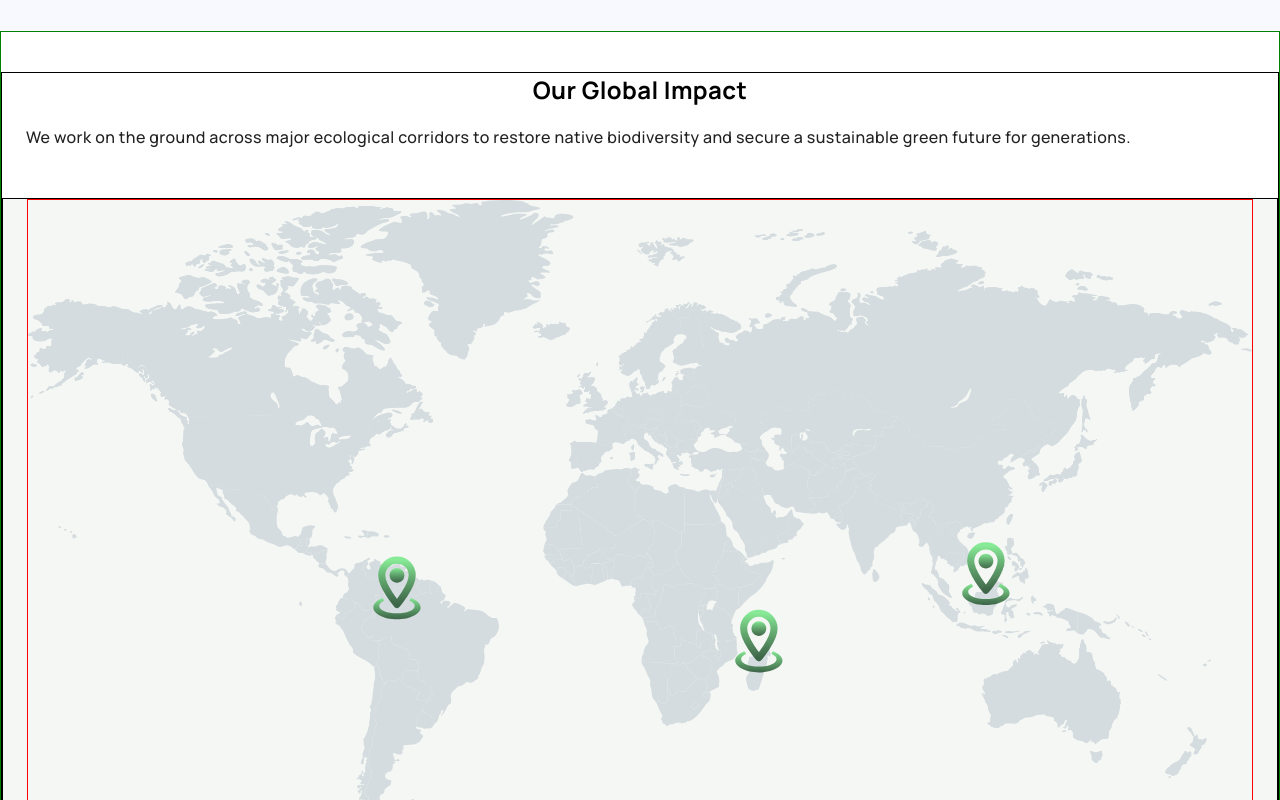
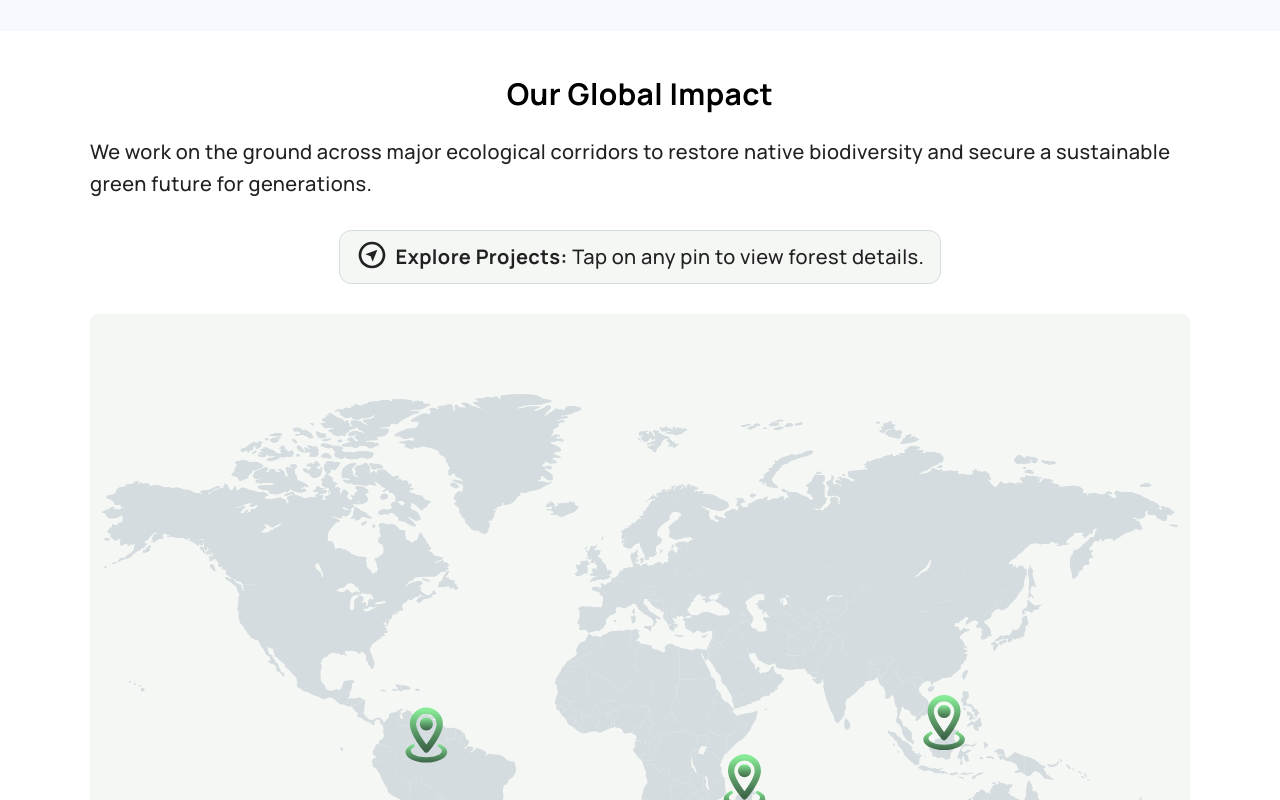
Before and after one commit to banuaggun/landing-page, a React (Vite) app: page / in a window 1280 px wide. Shown: the part 3800-4600 px from the top of the page. Built offline with nearby package versions, Linux system fonts and the light colour scheme.

Commit message:
feat(ui): optimize interactive map for all screen sizes and hover states

```diff
--- a/src/components/impact/Impact.jsx
+++ b/src/components/impact/Impact.jsx
@@ -1,51 +1,53 @@
-import React, { useState } from 'react';
-import './impact.css';
-import './impact-fonts.css';
-import WorldMap from './WorldMap';
-import MapCard from './MapCard';
+import React, { useState } from "react";
+import "./impact.css";
+import "./impact-fonts.css";
+import WorldMap from "./WorldMap";
+import MapCard from "./MapCard";
 
 const Impact = () => {
-  // Hangi projenin detayının açılacağını tutan state (null, 'amazon', 'madagascar', 'borneo')
   const [activeProject, setActiveProject] = useState(null);
 
-  // Bölgelerin içerik ve metrik verileri (Figma'da kelime kelime eşitlediğimiz harika metinler)
   const projectsData = {
     amazon: {
       title: "Amazon Rainforest Restoration",
-      story: "The Amazon is crucial for global climate stability but faces severe deforestation. Through this initiative, we partner with local communities to plant native trees and restore vital ecosystems.",
-      image: "amazon-panorama.jpg", // Resim adlarını klasörünüze göre güncellersiniz
-      metrics: { time: "3 Years", seeds: "450K", target: "1M" }
+      story:
+        "The Amazon is crucial for global climate stability but faces severe deforestation. Through this initiative, we partner with local communities to plant native trees and restore vital ecosystems.",
+      image: "amazon-panorama.jpg",
+      metrics: { time: "3 Years", seeds: "450K", target: "1M" },
     },
     madagascar: {
       title: "Madagascar Ecosystems",
-      story: "Madagascar has lost over ninety percent of its original forests. We plant endemic trees to rebuild these unique, isolated habitats and protect endangered wildlife through active local community work.",
+      story:
+        "Madagascar has lost over ninety percent of its original forests. We plant endemic trees to rebuild these unique, isolated habitats and protect endangered wildlife through active local community work.",
       image: "madagascar-panorama.jpg",
-      metrics: { time: "2 Years", seeds: "180K", target: "500K" }
+      metrics: { time: "2 Years", seeds: "180K", target: "500K" },
     },
     borneo: {
       title: "Borneo Forest Rescue",
-      story: "Destructive deforestation has heavily fragmented Borneo’s ancient rainforests. We plant native trees along critical river corridors to reconnect wildlife habitats, restore biodiversity, and stop soil erosion.",
+      story:
+        "Destructive deforestation has heavily fragmented Borneo’s ancient rainforests. We plant native trees along critical river corridors to reconnect wildlife habitats, restore biodiversity, and stop soil erosion.",
       image: "borneo-panorama.jpg",
-      metrics: { time: "5 Years", seeds: "820K", target: "1.5M" }
-    }
+      metrics: { time: "5 Years", seeds: "820K", target: "1.5M" },
+    },
   };
 
   return (
     <section className="impact-section">
       <div className="impact-container">
-        {/* Figma'da belirlediğimiz o şık üst başlık alanı */}
         <div className="impact-header">
-          <h2 className='fonts-header-sub'>Our Global Impact</h2>
-          <p className='fonts-body'>
-            We work on the ground across major ecological corridors to restore native
-            biodiversity and secure a sustainable green future for generations.
+          <h2 className="fonts-header-sub">Our Global Impact</h2>
+          <p className="fonts-body">
+            We work on the ground across major ecological corridors to restore
+            native biodiversity and secure a sustainable green future for
+            generations.
           </p>
         </div>
 
-        {/* Dünya Haritası ve Pinlerin olduğu bileşen */}
-        <WorldMap setActiveProject={setActiveProject} activeProject={activeProject} />
+        <WorldMap
+          setActiveProject={setActiveProject}
+          activeProject={activeProject}
+        />
 
-        {/* Eğer bir projeye tıklandıysa, haritanın bittiği hizada (veya üstünde) açılacak kart */}
         {activeProject && (
           <MapCard
             project={projectsData[activeProject]}
--- a/src/components/impact/WorldMap.jsx
+++ b/src/components/impact/WorldMap.jsx
@@ -1,23 +1,22 @@
-import React from 'react';
-import exploreIcon from '../../assets/global-impact/explore-icon.svg';
-import { Map } from './Map';
-import './impact.css';
+import React from "react";
+import exploreIcon from "../../assets/global-impact/explore-icon.svg";
+import { Map } from "./Map";
+import "./impact.css";
 
 const WorldMap = ({ setActiveProject }) => {
   return (
     <div className="map-wrapper">
-      <div className="map-area">
-
-        <Map className="map-image" onPinClick={setActiveProject} />
-      </div>
-
       <div className="mobile-map-guide">
         <div className="guide-icon-wrapper">
           <img src={exploreIcon} alt="Explore" />
         </div>
-        <p>
-          <strong>Explore Projects:</strong> Tap on any pin to view forest details.
+        <p className="fonts-body">
+          <strong>Explore Projects:</strong> Tap on any pin to view forest
+          details.
         </p>
+      </div>
+      <div className="map-area">
+        <Map className="map-image" onPinClick={setActiveProject} />
       </div>
     </div>
   );
--- a/src/components/impact/impact-fonts.css
+++ b/src/components/impact/impact-fonts.css
@@ -1,20 +1,61 @@
-.impact-header h2{
-    color:var(--header-color);
+.impact-header h2 {
+  color: var(--header-color);
   text-align: center;
 }
 
-.impact-header p{
+.impact-header p,
+.mobile-map-guide p {
   color: var(--text-color);
   text-align: left;
 }
 
-@media (max-width:480px){
-    .impact-header h2{
+@media (max-width: 480px) {
+  .impact-header h2 {
     font-size: 25px;
     line-height: 38px;
   }
-    .impact-header p{
+  .impact-header p {
+    font-size: 18px;
+    line-height: 30px;
+  }
+  .mobile-map-guide p {
+    font-size: 16px;
+    line-height: 26px;
+  }
+}
+
+@media (min-width: 481px) and (max-width: 1200px) {
+  .impact-header h2 {
+    font-size: 30px;
+    line-height: 45px;
+  }
+  .impact-header p,
+  .mobile-map-guide p {
     font-size: 18px;
     line-height: 30px;
   }
 }
+
+@media (min-width: 1201px) and (max-width: 1400px) {
+  .impact-header h2 {
+    font-size: 30px;
+    line-height: 45px;
+  }
+  .impact-header p,
+  .mobile-map-guide p {
+    font-size: 20px;
+    line-height: 32px;
+  }
+}
+
+@media (min-width: 1401px) {
+  .impact-header h2 {
+    font-size: 40px;
+    line-height: 60px;
+  }
+  .impact-header p,
+  .mobile-map-guide p {
+    font-size: 24px;
+    line-height: 38px;
+  }
+}
--- a/src/components/impact/impact.css
+++ b/src/components/impact/impact.css
@@ -1,55 +1,56 @@
-.impact-section{
+.impact-section {
   position: relative;
-    border:1px solid green;
-    width:100%;
-    padding:40px 0px 0px 0px;
-
+  width: 100%;
+  padding: 40px 0px 60px 0px;
   background-color: var(--white);
 }
 
-.impact-container{
-    border:1px solid black;
-    width:100%;
-    margin:0 auto;
+.impact-container {
+  width: 100%;
+  margin: 0 auto;
   display: flex;
   flex-direction: column;
   justify-content: center;
   align-items: center;
-  gap:50px;
+  gap: 0px;
 }
 
-
-.impact-header{
+.impact-header {
   display: flex;
   flex-direction: column;
-    gap:20px;
-    width:calc(100% - 48px);
+  gap: 20px;
+  width: calc(100% - 48px);
 }
 
-.map-wrapper{
-    width:100%;
-    border:1px solid black;
-    background-color: #f4f7f4;
+.map-wrapper {
+  width: 100%;
 }
 
-.map-area{
-    width:calc(100% - 48px);
-    margin:0 auto;
-    border:1px solid red;
+.map-content {
+  background-color: #fff;
+}
+
+.map-area {
+  width: calc(100% - 48px);
+  margin: 0 auto;
   display: flex;
   flex-direction: column;
   align-items: center;
   justify-content: center;
-    object-fit: contain;
+  padding: 80px 12px;
+  background-color: #f4f7f4;
+  border-radius: 8px;
 }
 
-.map-area svg{
-    width:100%;
-    height:100%;
+.map-area svg {
+  width: 100%;
+  height: 100%;
 }
 
 .svg-map-pin {
-  transition: transform 0.2s cubic-bezier(0.4, 0, 0.2, 1), filter 0.2s ease;
+  transition:
+    transform 0.2s cubic-bezier(0.4, 0, 0.2, 1),
+    filter 0.2s ease;
   transform-origin: center;
 }
 
@@ -57,3 +58,60 @@ background-color: var(--white);
   transform: scale(1.2);
   filter: drop-shadow(0px 0px 8px rgba(76, 175, 80, 0.8));
 }
+
+.mobile-map-guide {
+  display: flex;
+  flex-direction: row;
+  align-items: center;
+  justify-content: center;
+  gap: 8px;
+  width: fit-content;
+  margin: 30px 24px;
+  padding: 8px 16px;
+  background-color: #f4f7f4;
+  border: 1px solid #d5dcdf;
+  border-radius: 12px;
+}
+
+.guide-icon-wrapper img {
+  width: 28px;
+  height: 28px;
+}
+
+@media (min-width: 481px) and (max-width: 1200px) {
+  .map-area,
+  .impact-header {
+    width: calc(100% - 128px);
+  }
+  .mobile-map-guide {
+    margin: 30px auto;
+  }
+}
+
+@media (min-width: 1201px) and (max-width: 1400px) {
+  .map-area,
+  .impact-header {
+    width: calc(100% - 180px);
+  }
+  .guide-icon-wrapper img {
+    width: 32px;
+    height: 32px;
+  }
+  .mobile-map-guide {
+    margin: 30px auto;
+  }
+}
+
+@media (min-width: 1401px) and (max-width: 2600px) {
+  .map-area,
+  .impact-header {
+    width: calc(100% - 200px);
+  }
+  .guide-icon-wrapper img {
+    width: 36px;
+    height: 36px;
+  }
+  .mobile-map-guide {
+    margin: 30px auto;
+  }
+}
```
Lines whose indentation alone changed are shown as unchanged.
